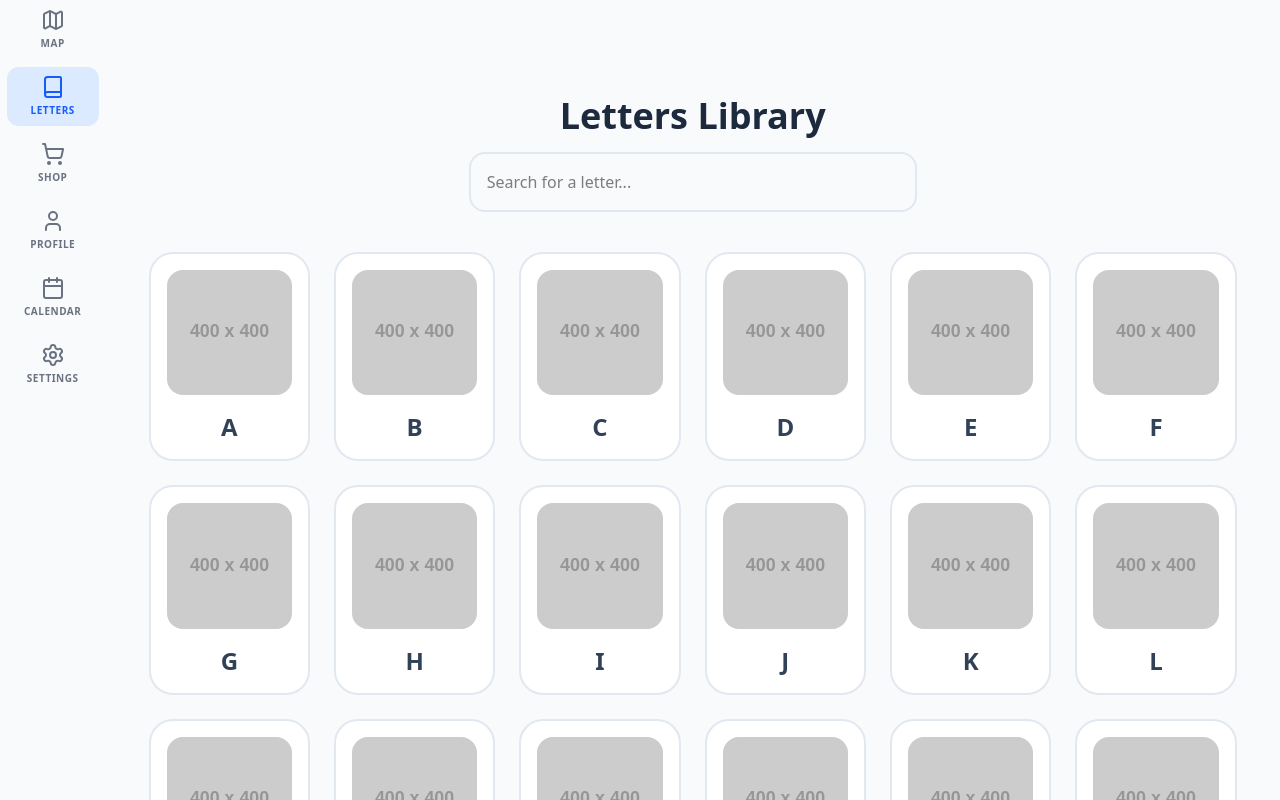
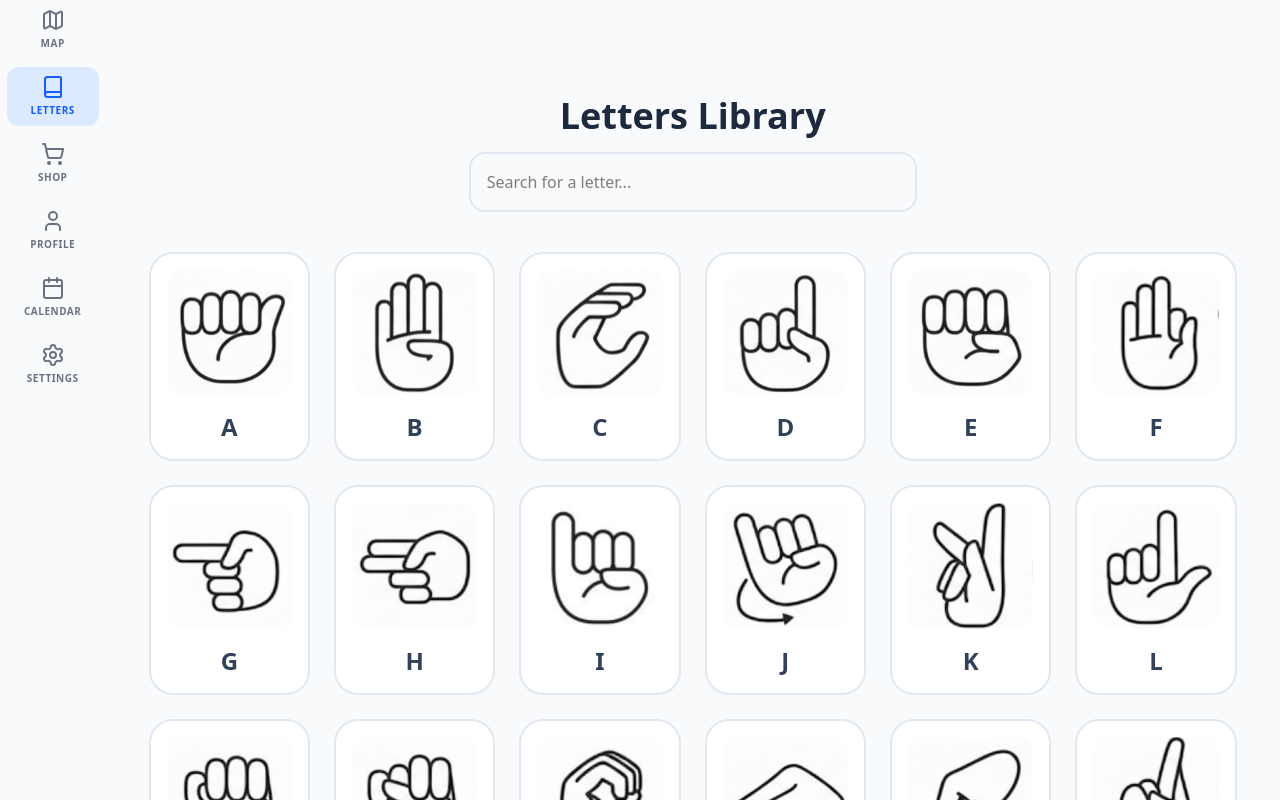
Before and after one commit to TeamEffectivo/frontend, a React (Vite) app: page /letters in a window 1280 px wide. Shown: the top 800 px of the page. Built offline with nearby package versions, Linux system fonts and the light colour scheme.

Commit message:
fix: change from default pic to alphabet images

```diff
--- a/src/features/LettersScreen.tsx
+++ b/src/features/LettersScreen.tsx
@@ -9,7 +9,7 @@ interface LetterItem {
 
 const ALPHABET: LetterItem[] = "ABCDEFGHIJKLMNOPQRSTUVWXYZ".split("").map(char => ({
   letter: char,
-  image: `https://placehold.co/400x400?text=${char}+Sign`, // Replace with your assets
+  image: `/letters/${char}.png`, // Replace with your assets
   description: `This is the sign for the letter ${char}. To perform this sign, position your hand clearly in front of your shoulder.`
 }));
 
```
